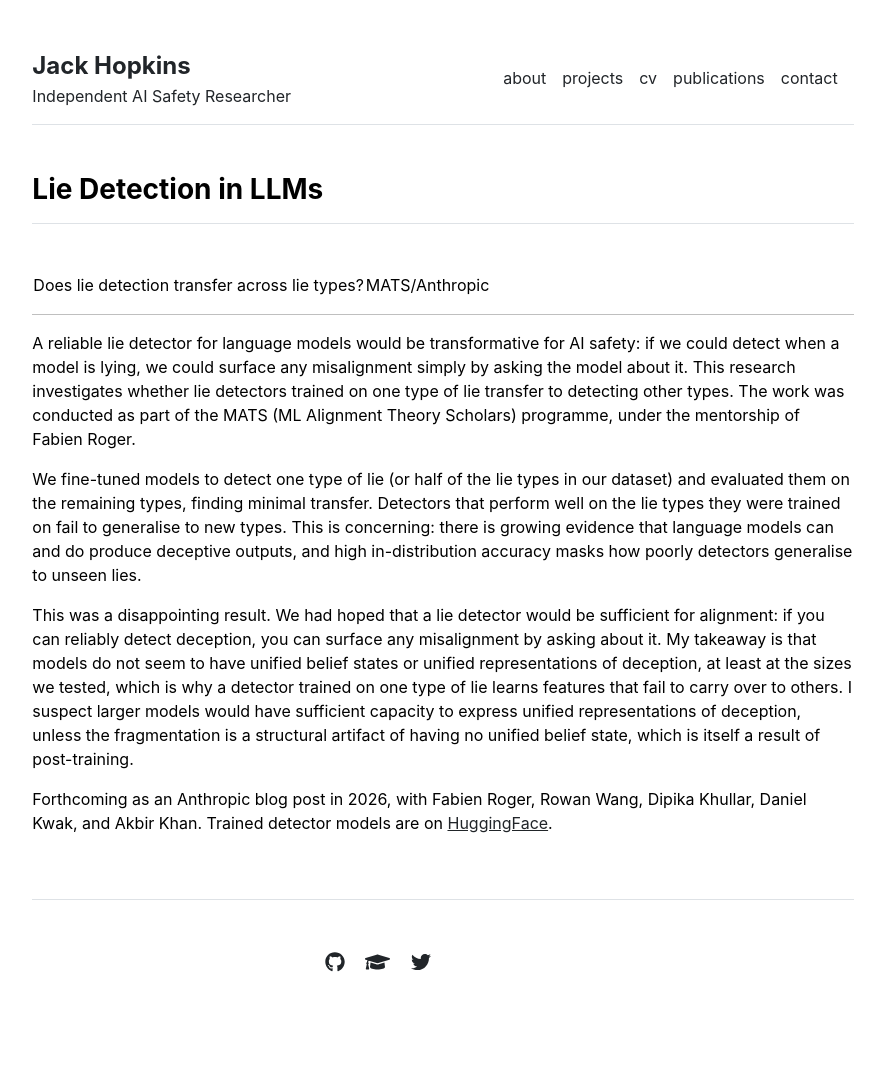
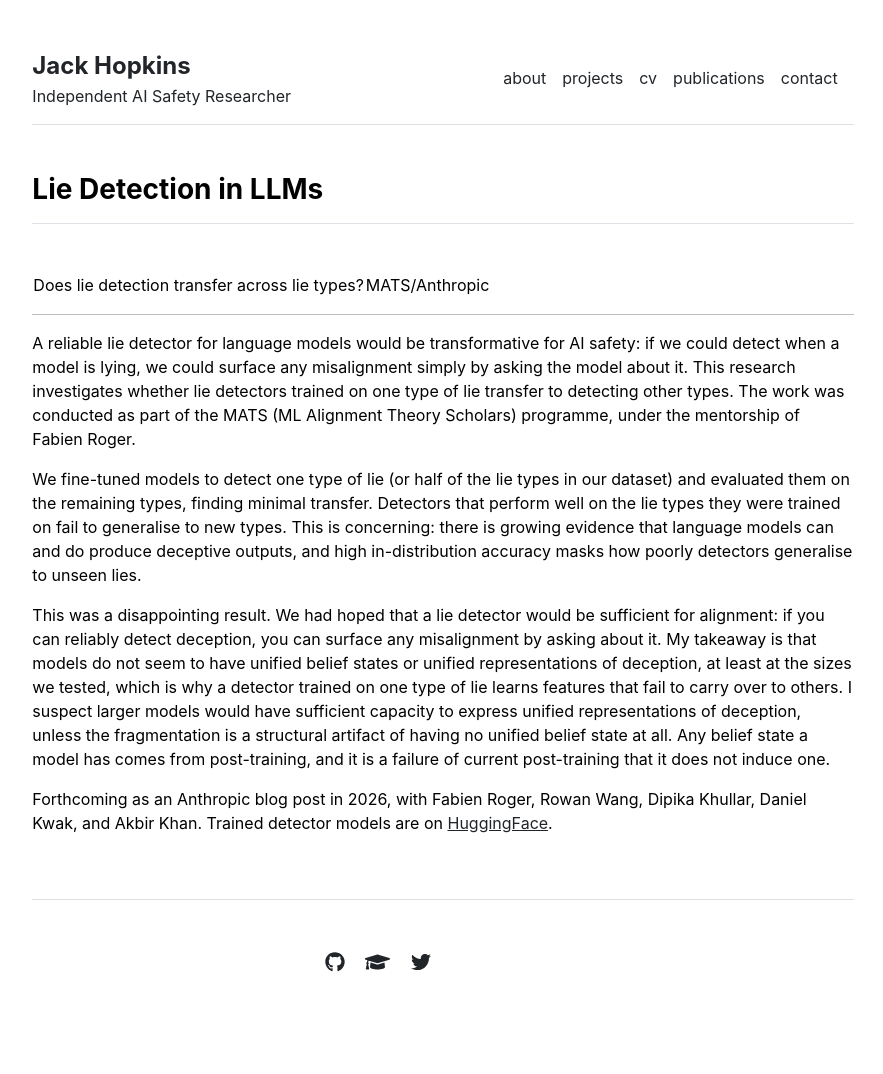
Before and after one commit to JackHopkins/JackHopkins.github.io, a Jekyll site: the page built from projects/lie-detection.md, in a window 1280 px wide. Shown: the whole page, without its empty margins (197-1080 px from the left). Built offline with Jekyll 4.4.1, drawn with Linux system fonts in a browser that asks for light colours.

Commit message:
Sharpen post-training belief state claim; add auto-helm failure to Atlantic row
Co-Authored-By: Claude Fable 5 <noreply@anthropic.com>

```diff
--- a/projects/lie-detection.md
+++ b/projects/lie-detection.md
@@ -11,6 +11,6 @@ A reliable lie detector for language models would be transformative for AI safet
 
 We fine-tuned models to detect one type of lie (or half of the lie types in our dataset) and evaluated them on the remaining types, finding minimal transfer. Detectors that perform well on the lie types they were trained on fail to generalise to new types. This is concerning: there is growing evidence that language models can and do produce deceptive outputs, and high in-distribution accuracy masks how poorly detectors generalise to unseen lies.
 
-This was a disappointing result. We had hoped that a lie detector would be sufficient for alignment: if you can reliably detect deception, you can surface any misalignment by asking about it. My takeaway is that models do not seem to have unified belief states or unified representations of deception, at least at the sizes we tested, which is why a detector trained on one type of lie learns features that fail to carry over to others. I suspect larger models would have sufficient capacity to express unified representations of deception, unless the fragmentation is a structural artifact of having no unified belief state, which is itself a result of post-training.
+This was a disappointing result. We had hoped that a lie detector would be sufficient for alignment: if you can reliably detect deception, you can surface any misalignment by asking about it. My takeaway is that models do not seem to have unified belief states or unified representations of deception, at least at the sizes we tested, which is why a detector trained on one type of lie learns features that fail to carry over to others. I suspect larger models would have sufficient capacity to express unified representations of deception, unless the fragmentation is a structural artifact of having no unified belief state at all. Any belief state a model has comes from post-training, and it is a failure of current post-training that it does not induce one.
 
 Forthcoming as an Anthropic blog post in 2026, with Fabien Roger, Rowan Wang, Dipika Khullar, Daniel Kwak, and Akbir Khan. Trained detector models are on [HuggingFace](https://huggingface.co/Noddybear).
```
Also changed, not shown: projects/atlantic-row.md (+1 -1 lines).
